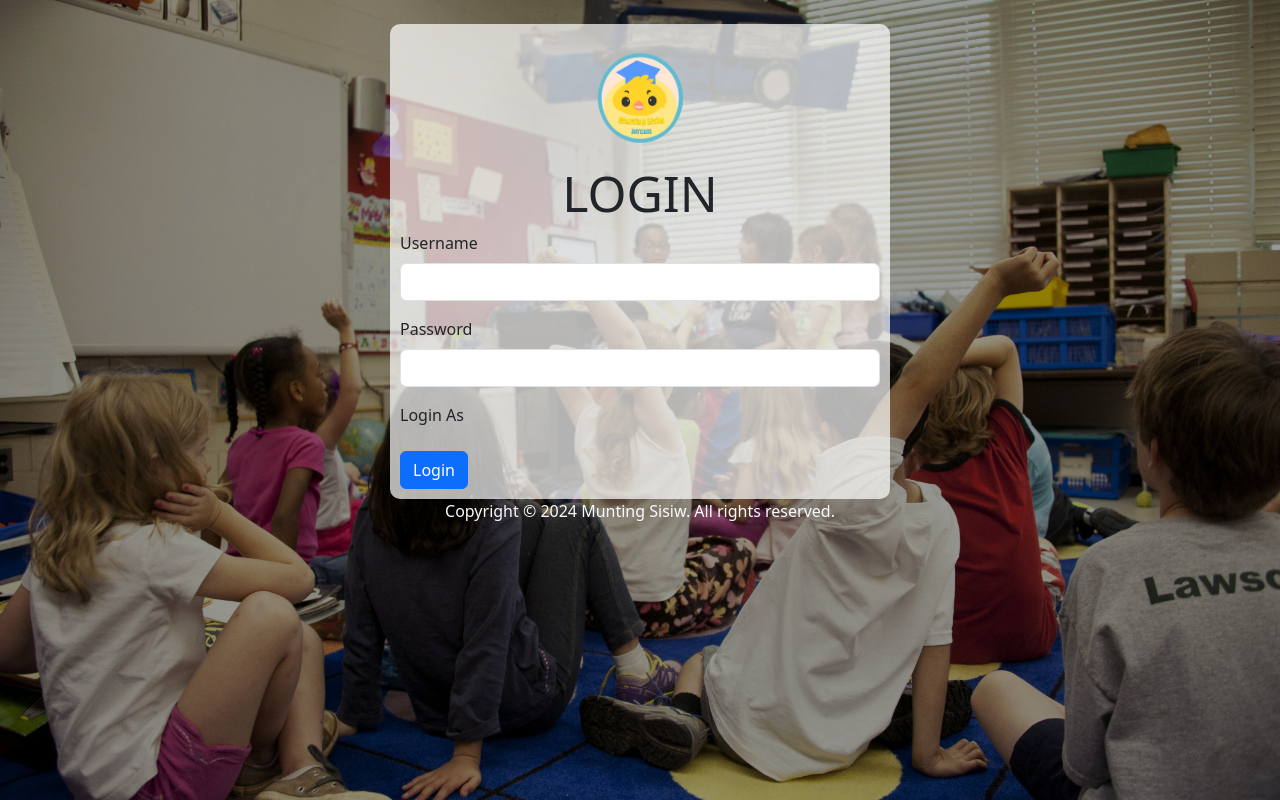
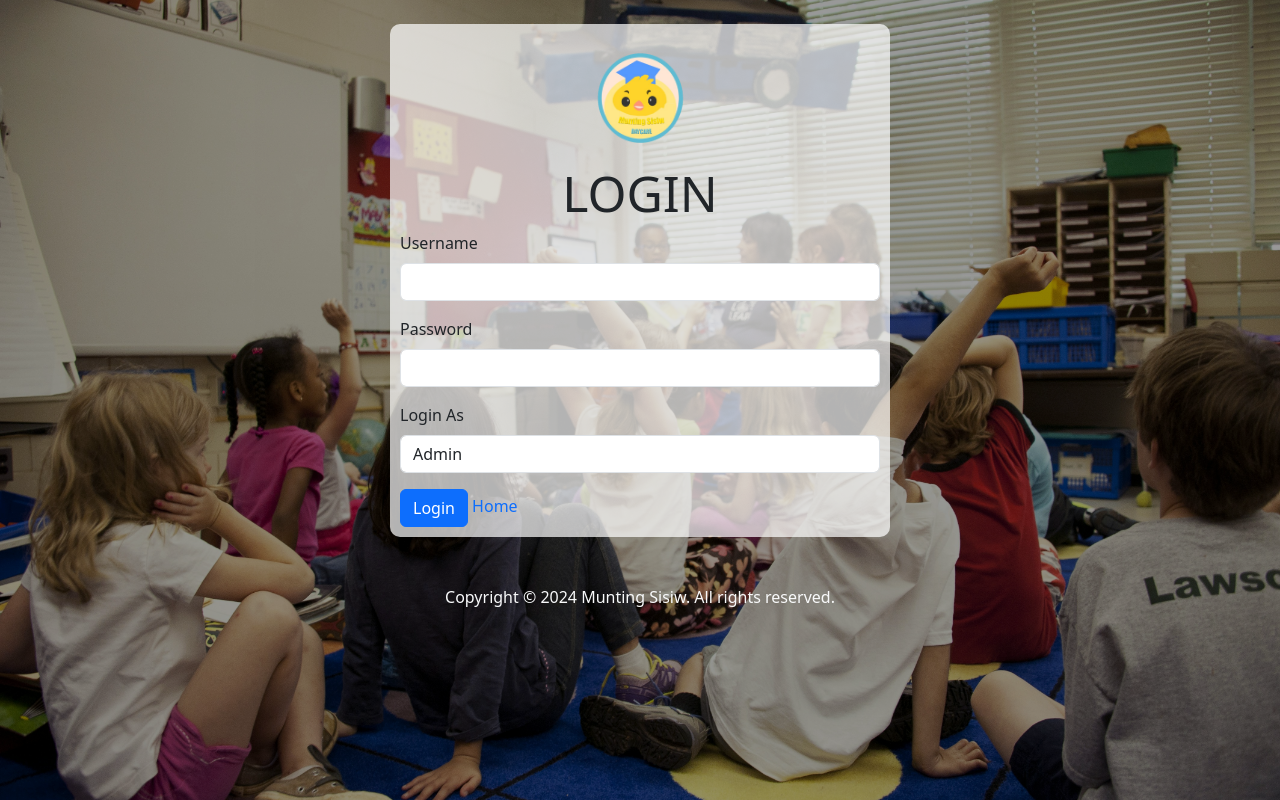
Before and after one commit to Valiantic/Munting-Sisiw-Student-Daycare-Management-System, a PHP site: page /login.php in a window 1280 px wide. Run offline with PHP 8.4, Linux system fonts and the light colour scheme.

Commit message:
add login form login account specification

```diff
--- a/login.php
+++ b/login.php
@@ -79,10 +79,16 @@ align-items-center flex-column">
   </div>
   <div class="mb-3">
     <label class="form-label">Login As</label>
-
+    <select class="form-control">
+        <option value="1">Admin</option>
+        <option value="2">Student</option>
+        <option value="3">Teacher</option>
+    </select>
   </div>
-  <button type="submit" class="btn btn-primary">Login</button>
+    <button type="submit" class="btn btn-primary">Login</button>
+    <a href="index.php" class="text-decoration-none">Home</a>
 </form>
+</br> </br>
 
 
 
```
